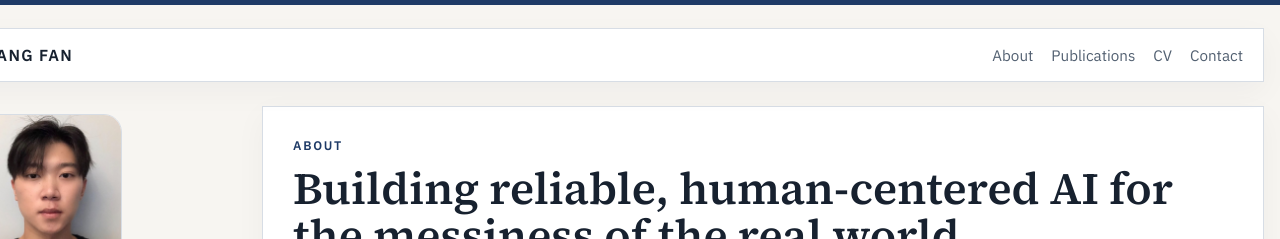
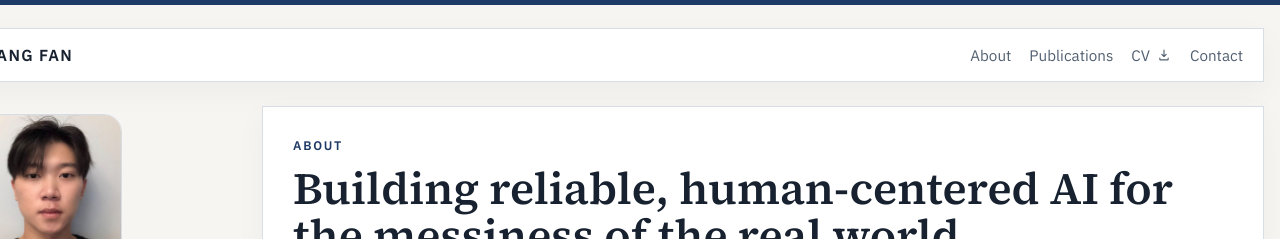
Before and after one commit to yfan2676/yfan2676.github.io, a Jekyll site: the page built from index.html, in a window 1280 px wide. Shown: the top 239 px of the page. Built offline with Jekyll 4.4.1, drawn with Linux system fonts in a browser that asks for light colours.

Commit message:
Add CV download icon

```diff
--- a/index.html
+++ b/index.html
@@ -30,7 +30,17 @@ layout: null
             href="{{ '/documents/Yuang_Fan_CV_0226.pdf' | relative_url }}"
             download="Yuang_Fan_CV_0226.pdf"
           >
-            CV
+            <span>CV</span>
+            <svg viewBox="0 0 24 24" aria-hidden="true">
+              <path
+                d="M12 4.75v9.5m0 0 3.25-3.25M12 14.25l-3.25-3.25M5.75 16.75v1.5a1 1 0 0 0 1 1h10.5a1 1 0 0 0 1-1v-1.5"
+                fill="none"
+                stroke="currentColor"
+                stroke-linecap="round"
+                stroke-linejoin="round"
+                stroke-width="1.7"
+              />
+            </svg>
           </a>
           <a href="#contact">Contact</a>
         </nav>
--- a/styles.css
+++ b/styles.css
@@ -102,8 +102,17 @@ code {
 }
 
 .site-nav a {
+  display: inline-flex;
+  align-items: center;
+  gap: 6px;
   color: var(--muted);
   font-size: 0.95rem;
+}
+
+.site-nav a svg {
+  width: 16px;
+  height: 16px;
+  flex: 0 0 auto;
 }
 
 .site-main {
```
